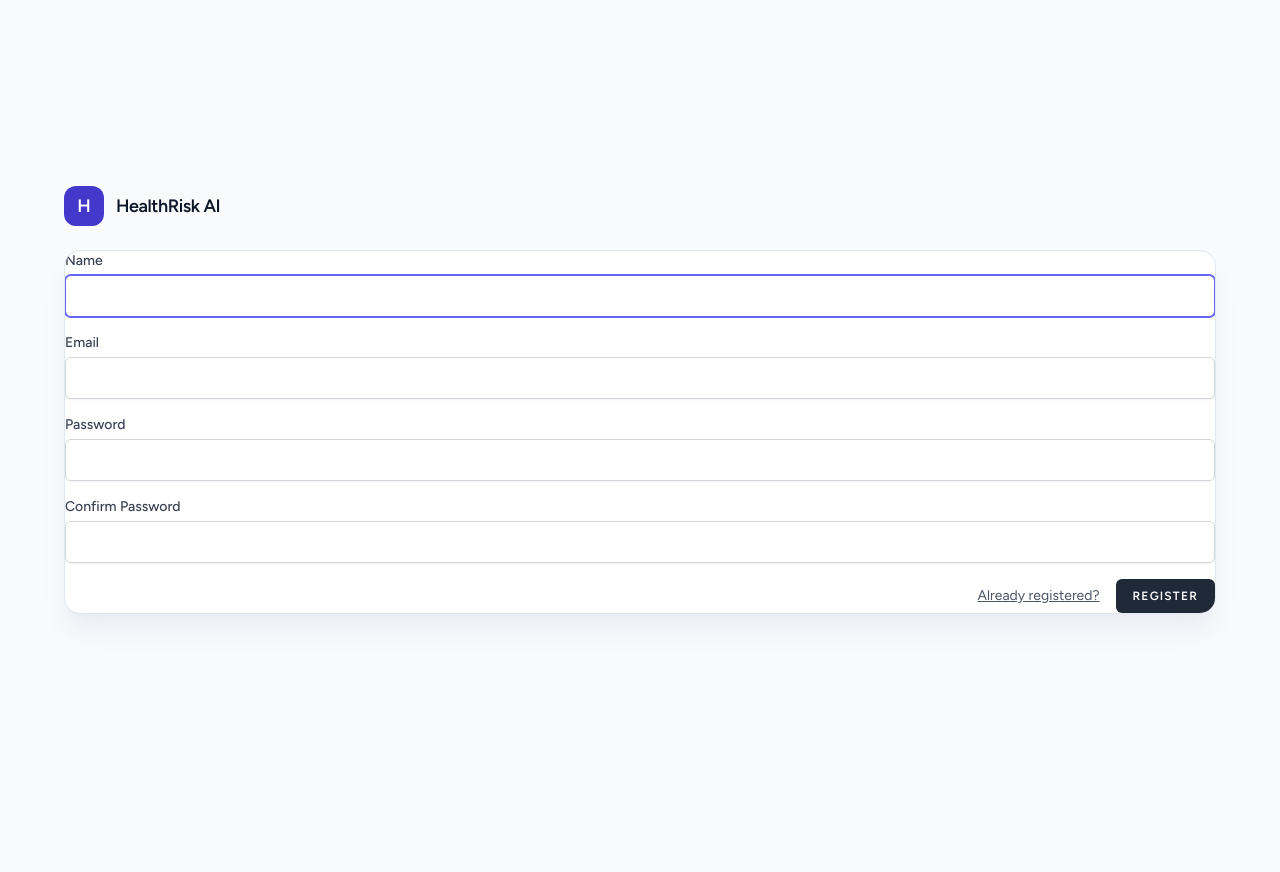
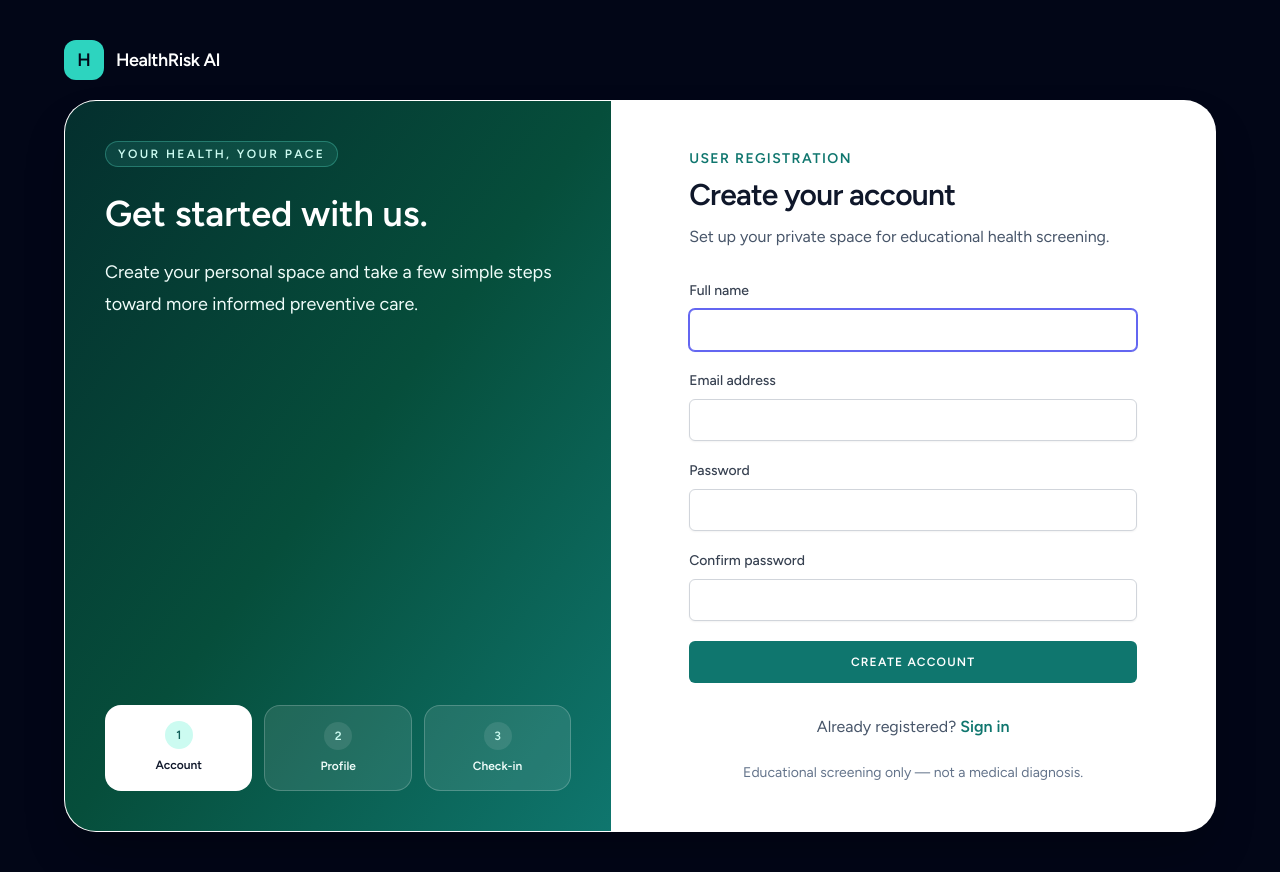
Before and after one commit to Jay-kod/HRAI, a Laravel app: page /register in a window 1280 px wide. Before the commit the page ends 619 px from the top, so only its background shows below. Run offline with Laravel 12, Linux system fonts and the light colour scheme; style sheets or scripts are compiled from the project's sources; some libraries are stand-ins or nearby versions.

Commit message:
Redesign user and admin auth portals
Co-authored-by: Copilot <223556219+Copilot@users.noreply.github.com>

```diff
--- a/resources/views/layouts/guest.blade.php
+++ b/resources/views/layouts/guest.blade.php
@@ -15,14 +15,14 @@
         @vite(['resources/css/app.css', 'resources/js/app.js'])
     </head>
     <body class="font-sans text-slate-900 antialiased">
-        <div class="min-h-screen bg-slate-50 px-4 py-8 sm:px-6 lg:flex lg:items-center lg:justify-center lg:py-12">
+        <div class="min-h-screen bg-slate-950 px-4 py-6 sm:px-6 lg:flex lg:items-center lg:justify-center lg:py-10">
             <div class="w-full max-w-6xl">
-                <a href="/" wire:navigate class="mb-6 inline-flex items-center gap-3 text-slate-900">
-                    <span class="flex h-10 w-10 items-center justify-center rounded-xl bg-indigo-700 text-lg font-bold text-white">H</span>
+                <a href="/" wire:navigate class="mb-5 inline-flex items-center gap-3 text-white">
+                    <span class="flex h-10 w-10 items-center justify-center rounded-xl bg-teal-400 text-lg font-bold text-slate-950">H</span>
                     <span class="text-lg font-bold tracking-tight">HealthRisk AI</span>
                 </a>
 
-                <div class="overflow-hidden rounded-2xl border border-slate-200 bg-white shadow-xl shadow-slate-200/60">
+                <div class="overflow-hidden rounded-[2rem] border border-white/10 bg-white shadow-2xl shadow-black/30">
                     {{ $slot }}
                 </div>
             </div>
--- a/resources/views/livewire/pages/auth/register.blade.php
+++ b/resources/views/livewire/pages/auth/register.blade.php
@@ -36,53 +36,54 @@ new #[Layout('layouts.guest')] class extends Component
     }
 }; ?>
 
+<div class="grid lg:grid-cols-[0.95fr_1.05fr]">
+    <section class="hidden bg-gradient-to-br from-teal-950 via-emerald-900 to-teal-700 p-10 text-white lg:flex lg:flex-col lg:justify-between">
         <div>
-    <form wire:submit="register">
-        <!-- Name -->
+            <span class="inline-flex rounded-full border border-teal-300/30 bg-teal-300/10 px-3 py-1 text-xs font-bold uppercase tracking-[0.2em] text-teal-100">Your health, your pace</span>
+            <h1 class="mt-6 text-4xl font-bold leading-tight">Get started with us.</h1>
+            <p class="mt-5 text-lg leading-8 text-teal-50">Create your personal space and take a few simple steps toward more informed preventive care.</p>
+        </div>
+        <div class="grid grid-cols-3 gap-3 text-center text-xs font-semibold">
+            <div class="rounded-2xl bg-white p-4 text-slate-900"><span class="mx-auto mb-2 flex h-7 w-7 items-center justify-center rounded-full bg-teal-100 text-teal-800">1</span>Account</div>
+            <div class="rounded-2xl border border-white/20 bg-white/10 p-4 text-teal-50"><span class="mx-auto mb-2 flex h-7 w-7 items-center justify-center rounded-full bg-white/10 text-teal-100">2</span>Profile</div>
+            <div class="rounded-2xl border border-white/20 bg-white/10 p-4 text-teal-50"><span class="mx-auto mb-2 flex h-7 w-7 items-center justify-center rounded-full bg-white/10 text-teal-100">3</span>Check-in</div>
+        </div>
+    </section>
+
+    <section class="p-6 sm:p-10 lg:p-12">
+        <div class="mx-auto max-w-md">
+            <div class="mb-8">
+                <p class="text-sm font-semibold uppercase tracking-widest text-teal-700">User registration</p>
+                <h2 class="mt-2 text-3xl font-bold tracking-tight text-slate-900">Create your account</h2>
+                <p class="mt-3 text-base leading-6 text-slate-600">Set up your private space for educational health screening.</p>
+            </div>
+
+            <form wire:submit="register" class="space-y-5">
                 <div>
-            <x-input-label for="name" :value="__('Name')" />
-            <x-text-input wire:model="name" id="name" class="block mt-1 w-full" type="text" name="name" required autofocus autocomplete="name" />
+                    <x-input-label for="name" :value="__('Full name')" />
+                    <x-text-input wire:model="name" id="name" class="mt-2 block w-full rounded-lg" type="text" name="name" required autofocus autocomplete="name" />
                     <x-input-error :messages="$errors->get('name')" class="mt-2" />
                 </div>
-
-        <!-- Email Address -->
-        <div class="mt-4">
-            <x-input-label for="email" :value="__('Email')" />
-            <x-text-input wire:model="email" id="email" class="block mt-1 w-full" type="email" name="email" required autocomplete="username" />
+                <div>
+                    <x-input-label for="email" :value="__('Email address')" />
+                    <x-text-input wire:model="email" id="email" class="mt-2 block w-full rounded-lg" type="email" name="email" required autocomplete="username" />
                     <x-input-error :messages="$errors->get('email')" class="mt-2" />
                 </div>
-
-        <!-- Password -->
-        <div class="mt-4">
+                <div>
                     <x-input-label for="password" :value="__('Password')" />
-
-            <x-text-input wire:model="password" id="password" class="block mt-1 w-full"
-                            type="password"
-                            name="password"
-                            required autocomplete="new-password" />
-
+                    <x-text-input wire:model="password" id="password" class="mt-2 block w-full rounded-lg" type="password" name="password" required autocomplete="new-password" />
                     <x-input-error :messages="$errors->get('password')" class="mt-2" />
                 </div>
-
-        <!-- Confirm Password -->
-        <div class="mt-4">
-            <x-input-label for="password_confirmation" :value="__('Confirm Password')" />
-
-            <x-text-input wire:model="password_confirmation" id="password_confirmation" class="block mt-1 w-full"
-                            type="password"
-                            name="password_confirmation" required autocomplete="new-password" />
-
+                <div>
+                    <x-input-label for="password_confirmation" :value="__('Confirm password')" />
+                    <x-text-input wire:model="password_confirmation" id="password_confirmation" class="mt-2 block w-full rounded-lg" type="password" name="password_confirmation" required autocomplete="new-password" />
                     <x-input-error :messages="$errors->get('password_confirmation')" class="mt-2" />
                 </div>
+                <x-primary-button class="w-full justify-center rounded-lg bg-teal-700 py-3 text-sm hover:bg-teal-800">{{ __('Create account') }}</x-primary-button>
+            </form>
 
-        <div class="flex items-center justify-end mt-4">
-            <a class="underline text-sm text-gray-600 hover:text-gray-900 rounded-md focus:outline-none focus:ring-2 focus:ring-offset-2 focus:ring-indigo-500" href="{{ route('login') }}" wire:navigate>
-                {{ __('Already registered?') }}
-            </a>
-
-            <x-primary-button class="ms-4">
-                {{ __('Register') }}
-            </x-primary-button>
+            <p class="mt-8 text-center text-base text-slate-600">Already registered? <a href="{{ route('login') }}" wire:navigate class="font-semibold text-teal-700 hover:text-teal-900">Sign in</a></p>
+            <p class="mt-6 text-center text-sm leading-5 text-slate-500">Educational screening only — not a medical diagnosis.</p>
         </div>
-    </form>
+    </section>
 </div>
--- a/routes/auth.php
+++ b/routes/auth.php
@@ -10,6 +10,9 @@ Route::middleware('guest')->group(function () {
 
     Volt::route('login', 'pages.auth.login')
         ->name('login');
+
+    Volt::route('admin/login', 'pages.auth.admin-login')
+        ->name('admin.login');
 
     Volt::route('forgot-password', 'pages.auth.forgot-password')
         ->name('password.request');
```
Also changed, not shown: resources/views/livewire/pages/auth/admin-login.blade.php (added, +73 -0 lines), resources/views/livewire/pages/auth/login.blade.php (+18 -14 lines), tests/Feature/Auth/AuthenticationTest.php (+41 -0 lines), docs/CHANGELOG.md. Lines whose indentation alone changed are shown as unchanged.
